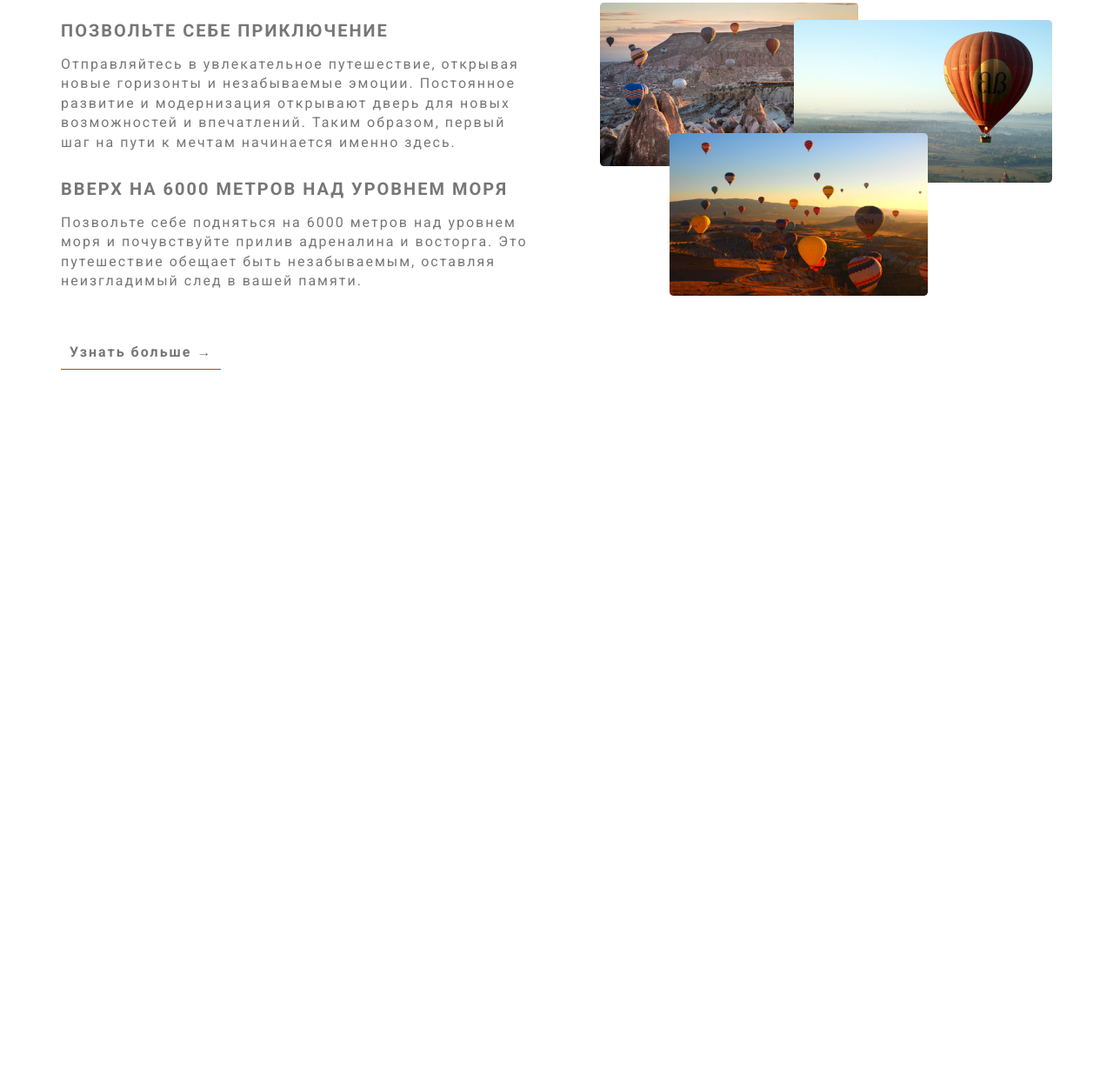
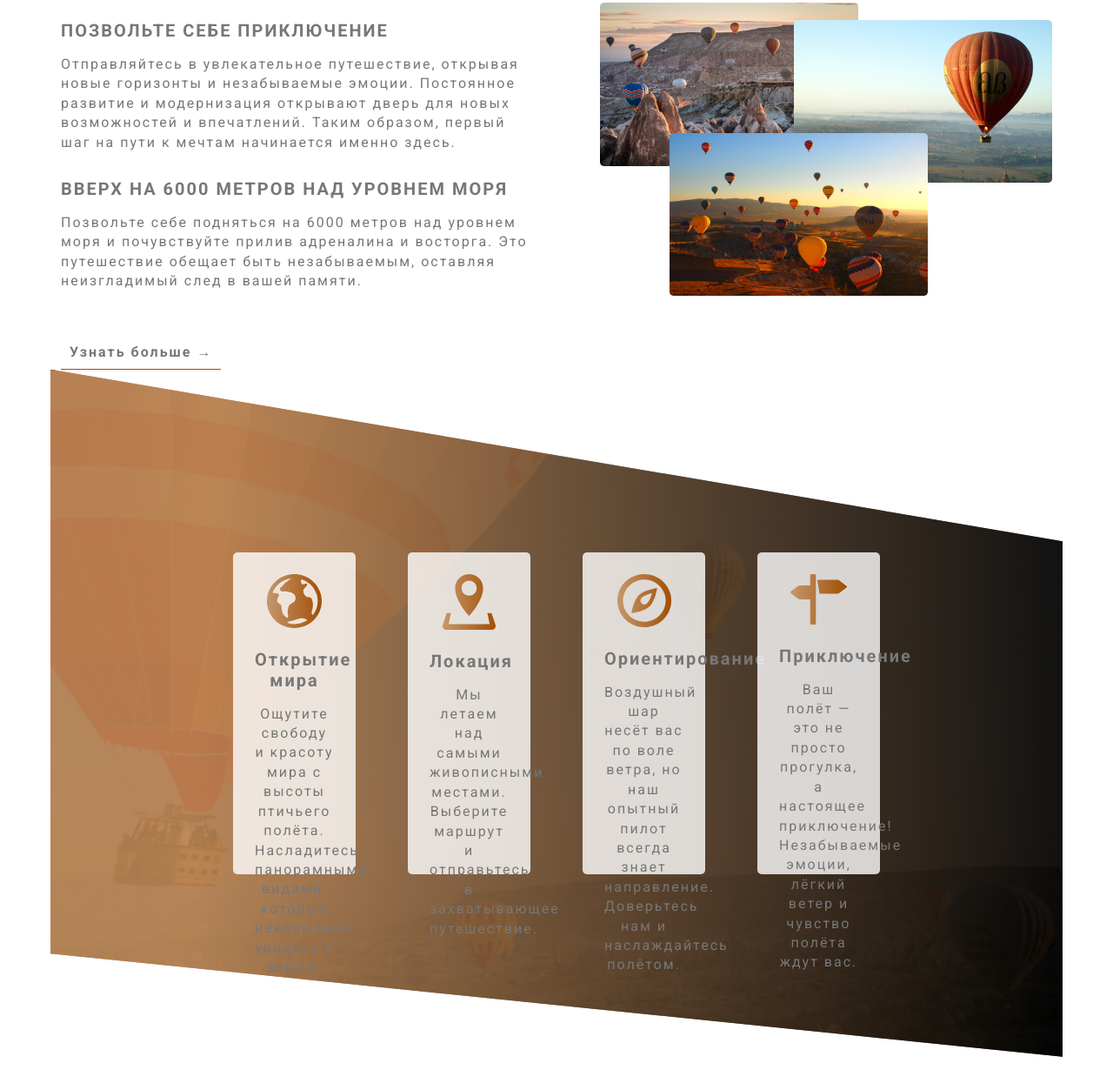
Before and after one commit to romche2h/ballons, a website: page index.html in a window 1280 px wide. Shown: the part 1097-2350 px from the top of the page at 87% size. Before the commit the page ends 1580 px from the top, so only its background shows below. Drawn offline with Linux system fonts and the light colour scheme.

Commit message:
section 3 completed

```diff
--- /dev/null
+++ b/SASS/layout/_adventure.sass
@@ -0,0 +1,13 @@
+.section-adventure
+    clip-path: polygon(0 0, 100% 25%, 100% 100%, 0 85%)
+
+
+.card-adventure
+    padding: 2.5rem
+    background: rgba($color-white, .8 )
+    border-radius: .5rem
+    text-align: center
+    transition: all .4s
+    max-height: 32rem
+    &:hover
+        transform: translateY(-1.5rem)
--- a/SASS/layout/_grid.sass
+++ b/SASS/layout/_grid.sass
@@ -17,6 +17,7 @@
 
 .col-1-of-4
         width: calc(( 100% - 3 * #{$gutter-horizontal})/4)
+        // padding:
 
 .col-2-of-4
     width: calc(2 *(( 100% - 3 * #{$gutter-horizontal}) /4) + #{$gutter-horizontal})
--- a/SASS/pages/_home.sass
+++ b/SASS/pages/_home.sass
@@ -1,2 +1,6 @@
 .section-about
     padding-top: 8rem
+
+.section-adventure
+    padding: 21rem
+    background: linear-gradient(93.43deg, rgba($color-brown-lite, 0.7) 16.331%,rgba($color-black, 0.7) 98.812%), url(../img/photo-ballons-section2.jpeg) center / cover no-repeat
--- a/SASS/style.sass
+++ b/SASS/style.sass
@@ -13,5 +13,6 @@
 
 @import "layout/header"
 @import "layout/grid"
+@import "layout/_adventure"
 
 @import "pages/home"
--- a/index.html
+++ b/index.html
@@ -78,6 +78,68 @@
             </div>
           </div>
         </section>
+        <section class="section-adventure">
+          <div class="row">
+            <div class="col-1-of-4">
+              <div class="card-adventure">
+                <img
+                  class="card-adventure_logo"
+                  src="icons/land-logo.svg"
+                  alt="logo land"
+                />
+                <h3 class="title-third margin-bottom-10px">Открытие мира</h3>
+                <p class="paragraph">
+                  Ощутите свободу и красоту мира с высоты птичьего полёта.
+                  Насладитесь панорамными видами, которые невозможно увидеть с
+                  земли.
+                </p>
+              </div>
+            </div>
+            <div class="col-1-of-4 test">
+              <div class="card-adventure">
+                <img
+                  class="card-adventure_logo"
+                  src="icons/location-logo.svg"
+                  alt="logo location"
+                />
+                <h3 class="title-third margin-bottom-10px">Локация</h3>
+                <p class="paragraph">
+                  Мы летаем над самыми живописными местами. Выберите маршрут и
+                  отправьтесь в захватывающее путешествие.
+                </p>
+              </div>
+            </div>
+            <div class="col-1-of-4 test">
+              <div class="card-adventure">
+                <img
+                  class="card-adventure_logo"
+                  src="icons/kompas-logo.svg"
+                  alt="logo kompas"
+                />
+                <h3 class="title-third margin-bottom-10px">Ориентирование</h3>
+                <p class="paragraph">
+                  Воздушный шар несёт вас по воле ветра, но наш опытный пилот
+                  всегда знает направление. Доверьтесь нам и наслаждайтесь
+                  полётом.
+                </p>
+              </div>
+            </div>
+            <div class="col-1-of-4 test">
+              <div class="card-adventure">
+                <img
+                  class="card-adventure_logo"
+                  src="icons/adventure-logo.svg"
+                  alt="logo adventure"
+                />
+                <h3 class="title-third margin-bottom-10px">Приключение</h3>
+                <p class="paragraph">
+                  Ваш полёт — это не просто прогулка, а настоящее приключение!
+                  Незабываемые эмоции, лёгкий ветер и чувство полёта ждут вас.
+                </p>
+              </div>
+            </div>
+          </div>
+        </section>
       </main>
     </div>
 
```
Also changed, not shown: css/style.css, icons/adventure-logo.svg (added), icons/kompas-logo.svg (added), icons/land-logo.svg (added), icons/location-logo.svg (added), img/photo-ballons-section2.jpeg (added), 1 other file.
